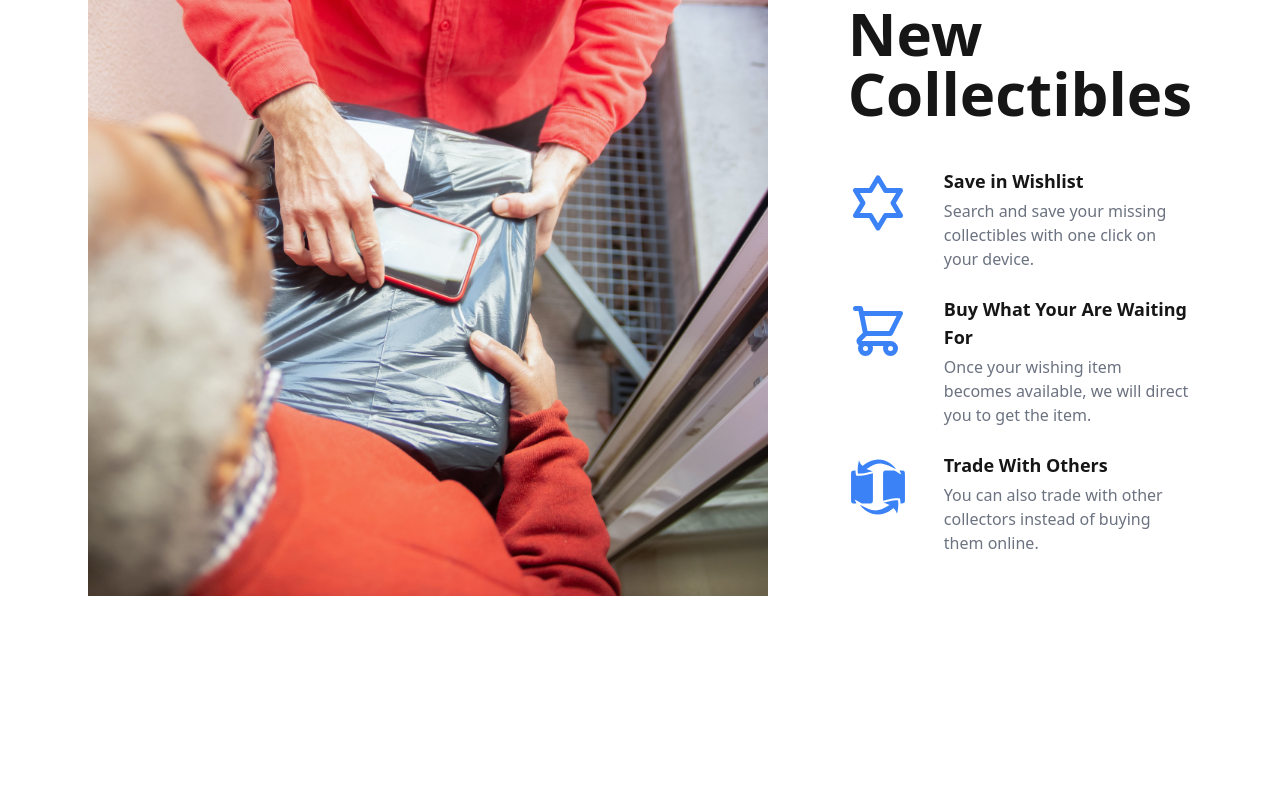
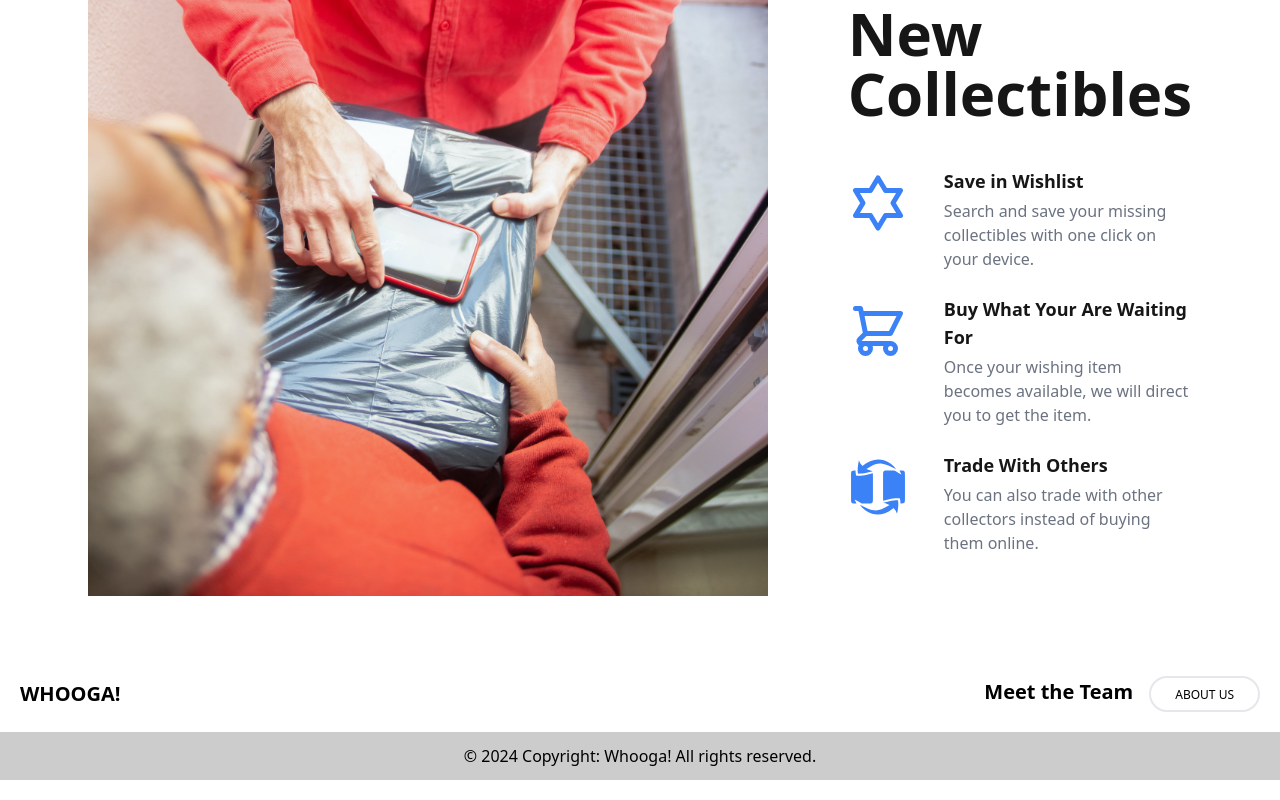
Before and after one commit to Whooga-MERN/Whooga-MERN, a React (Vite) app in the folder client/: page / in a window 1280 px wide. Shown: the part 1893-2693 px from the top of the page. Before the commit the page ends 2529 px from the top, so only its background shows below. Built offline with nearby package versions, Linux system fonts and the light colour scheme.

Commit message:
Added Footer component

```diff
--- a/client/src/App.tsx
+++ b/client/src/App.tsx
@@ -1,4 +1,5 @@
 import Navbar from "./Components/Navbar";
+import Footer from "./Components/Footer";
 import Home from "./Home/home";
 
 function App() {
@@ -6,6 +7,7 @@ function App() {
     <>
       <Navbar></Navbar>
       <Home></Home>
+      <Footer></Footer>
     </>
   );
 }
--- /dev/null
+++ b/client/src/Components/Footer.tsx
@@ -0,0 +1,28 @@
+
+export default function Footer(): JSX.Element {
+    return (
+        <footer className="text-center text-black my-5">
+            <div className="container p-5 mx-auto">
+                <div className="">
+                    <span className="flex items-center justify-between w-full">
+                        <span className="text-xl font-bold">WHOOGA!</span>
+                        <span className="text-xl font-bold">Meet the Team
+                            <button
+                                type="button"
+                                className="ml-4 inline-block rounded-full border-2 -50 px-6 pb-[6px] pt-2 text-xs font-medium uppercase leading-normal transition duration-150 ease-in-out hover:border-yellow-400 hover:bg-neutral-900 hover:bg-opacity-80 hover:text-neutral-900 focus:border-neutral-100 focus:text-neutral-100 focus:outline-none focus:ring-0 active:border-neutral-200 active:text-neutral-200 dark:hover:bg-neutral-100 dark:hover:bg-opacity-10">
+                                About us
+                            </button>
+                            </span>
+                    </span>
+                </div>
+            </div>
+
+            {/* <!--Copyright section--> */}
+            <div
+                className="p-3 text-center bg-black bg-opacity-20">
+                © 2024 Copyright:
+                Whooga! All rights reserved.
+            </div>
+        </footer>
+    );
+}
--- a/client/src/Landing/landing.tsx
+++ b/client/src/Landing/landing.tsx
@@ -7,6 +7,7 @@ import { FaListUl } from "react-icons/fa";
 import { BsFillGridFill } from "react-icons/bs";
 import { FaMagnifyingGlass, FaRegTrashCan } from "react-icons/fa6";
 import { FaRegHeart } from "react-icons/fa";
+import Footer from "../Components/Footer";
 
 const sortBy = ["Year: Low to High", "Year: High to Low"];
 const color = ["Red", "Yellow", "Blue", "Green", "Black", "White"];
@@ -245,6 +246,7 @@ export default function HomePage() {
           </div>
         </div>
       </div>
+      <Footer />
     </>
   );
 }
```
